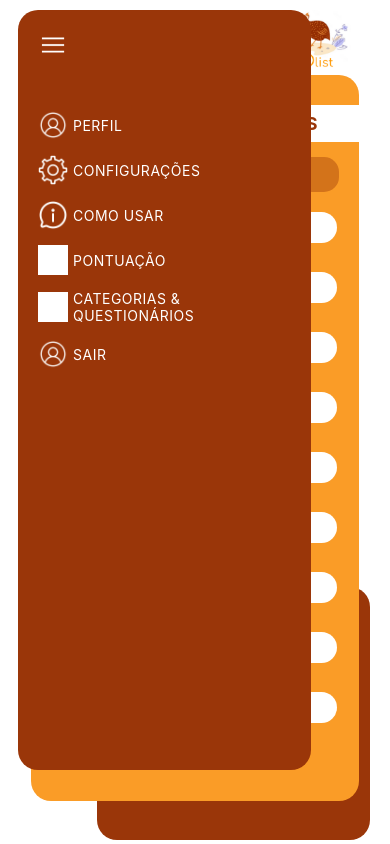
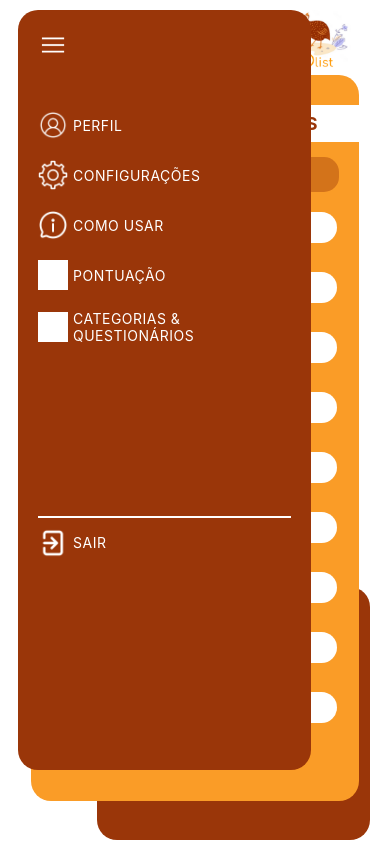
Before and after one commit to R-o-d-r-i-g-o/angolist---mobile, a React Native app: screen /Categories in a window 390 px wide. Both pictures are taken after a click on the element 96 px from the left and 45 px from the top of the page. Built offline with nearby package versions, Linux system fonts and the light colour scheme; grey boxes are pictures that could not be loaded.

Commit message:
feat: style menu items

```diff
--- a/src/components/pageTemplate/data.ts
+++ b/src/components/pageTemplate/data.ts
@@ -1,26 +1,32 @@
 export const menuOptions = [
   {
     name: 'Perfil',
+    path: '',
     image: require('./../../assets/person_icon.png'),
   },
   {
     name: 'Configurações',
+    path: '',
     image: require('./../../assets/gear_icon.png'),
   },
   {
     name: 'Como usar',
+    path: '',
     image: require('./../../assets/info_icon.png'),
   },
   {
     name: 'Pontuação',
+    path: '',
     image: require('./../../assets/grapth_icon.png'),
   },
   {
     name: 'Categorias & \nQuestionários',
+    path: '',
     image: require('./../../assets/question_icon.png'),
   },
   {
     name: 'Sair',
-    image: require('./../../assets/person_icon.png'),
+    path: '',
+    image: require('./../../assets/exit_icon.png'),
   },
 ];
--- a/src/components/pageTemplate/index.tsx
+++ b/src/components/pageTemplate/index.tsx
@@ -19,6 +19,7 @@ import {
   BaseContainer,
   MainTitle,
   MainText,
+  Seperator,
 } from './styles';
 
 export const PageTemplate = (props: PageTemplateProps) => {
@@ -38,14 +39,19 @@ export const PageTemplate = (props: PageTemplateProps) => {
         </TouchableOpacity>
         {isVisible && (
           <MenuListItems>
-            {menuOptions.map(({name, image}: MenuItemProps) => (
+            {menuOptions.map((item: MenuItemProps) => (
               <TouchableOpacity
+                key={item.name}
                 onPress={() => {
                   navigation.navigate('PopUp');
                 }}>
+                {menuOptions[menuOptions.length - 1] === item && <Seperator />}
                 <MenuItem>
-                  <MenuListIcons tintColor={color.baseWhite} source={image} />
-                  <MenuText>{name}</MenuText>
+                  <MenuListIcons
+                    tintColor={color.baseWhite}
+                    source={item.image}
+                  />
+                  <MenuText>{item.name}</MenuText>
                 </MenuItem>
               </TouchableOpacity>
             ))}
--- a/src/components/pageTemplate/styles.ts
+++ b/src/components/pageTemplate/styles.ts
@@ -39,7 +39,7 @@ const MenuOption = styled.View<MenuProps>`
 
 const MenuListItems = styled.View`
   margin-top: 50px;
-  gap: 15px;
+  gap: 20px;
 `;
 
 const MenuItem = styled.View`
@@ -89,6 +89,12 @@ const MainText = styled.Text`
   color: ${color.baseBrown};
 `;
 
+const Seperator = styled.View`
+  background: ${color.baseWhite};
+  height: 2px;
+  margin: 60% 0 10px;
+`;
+
 export {
   FullScreen,
   LogoImage,
@@ -102,4 +108,5 @@ export {
   BaseContainer,
   MainTitle,
   MainText,
+  Seperator,
 };
--- a/src/components/pageTemplate/types.ts
+++ b/src/components/pageTemplate/types.ts
@@ -9,5 +9,6 @@ export type MenuProps = {
 
 export type MenuItemProps = {
   name: string;
+  path: string;
   image: NodeRequire;
 };
```
Also changed, not shown: src/assets/exit_icon.png (added).
